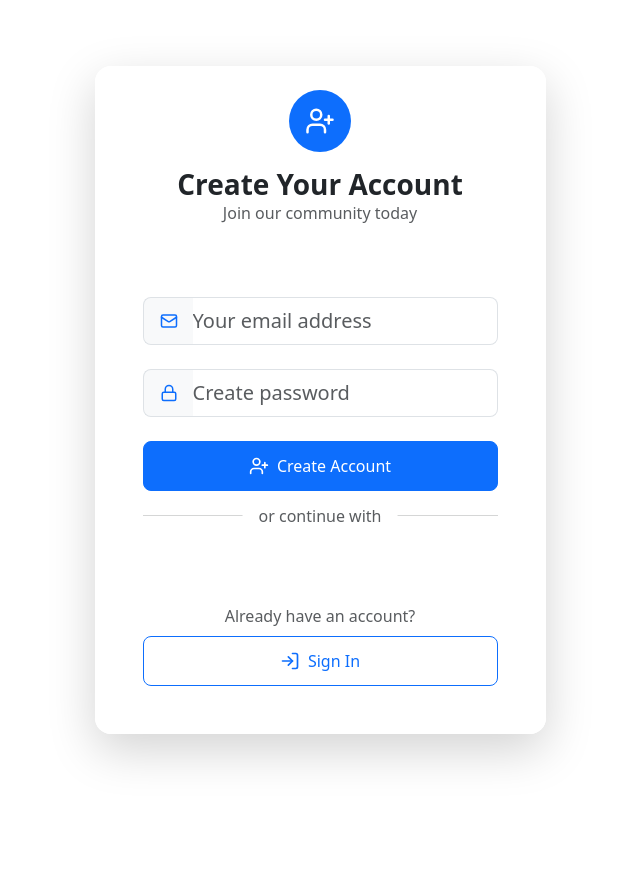
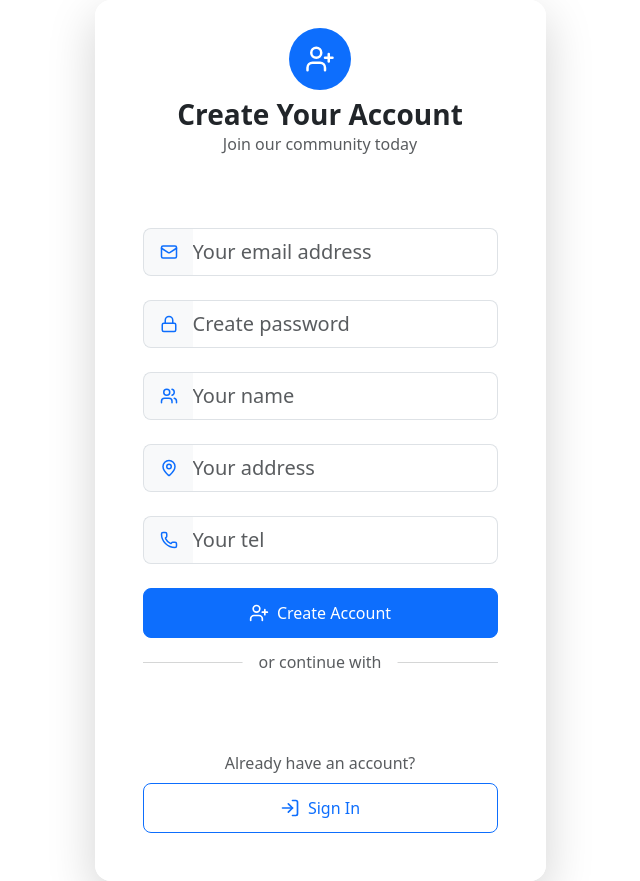
Before and after one commit to Pasit10/project_shopmall_upgrade, a React (Vite) app in the folder frontend/: page /register in a window 1280 px wide. Shown: the whole page, without its empty margins (320-960 px from the left). Before the commit the page ends 800 px from the top, so only its background shows below. Built offline with nearby package versions, Linux system fonts and the light colour scheme; no server answers.

Commit message:
fixSomething

```diff
--- a/frontend/src/Components/CartList.tsx
+++ b/frontend/src/Components/CartList.tsx
@@ -11,7 +11,7 @@ const CartList = () => {
    const fetchCartItems = async () => {
     try {
       // ดึงข้อมูลสินค้าจาก API (รวมทั้ง `product_id`, `qty` และ `Product` object)
-      const response = await axiosInstance.get("/cart", { withCredentials: true });
+      const response = await axiosInstance.get("/user/cart", { withCredentials: true });
       if(response.status===200){
         setCartItems(response.data);
       }
--- a/frontend/src/Components/FeatureProducts.tsx
+++ b/frontend/src/Components/FeatureProducts.tsx
@@ -7,8 +7,11 @@ const FeaturedProducts = () => {
   // state สำหรับเก็บข้อมูลตะกร้า
   const [cart, setCart] = useState<{ [productId: number]: number }>({});
 
+
   // ฟังก์ชันเพิ่มสินค้าในตะกร้า
   const handleAddToCart = async (product: Product) => {
+
+
     // คำนวณจำนวนสินค้าปัจจุบันในตะกร้า
     const currentQuantity = cart[product.id] || 0;
     const newQuantity = currentQuantity + 1;
--- a/frontend/src/Page/LoginPage/LoginPage.tsx
+++ b/frontend/src/Page/LoginPage/LoginPage.tsx
@@ -5,6 +5,7 @@ import axiosInstant from "../../utils/axios";
 // import {axios} from 'axios'
 import "bootstrap/dist/css/bootstrap.min.css";
 import { Lock, Mail, LogIn, UserPlus } from "lucide-react";
+import { AxiosError } from "axios";
 
 
 const LoginPage = () => {
@@ -30,22 +31,15 @@ const LoginPage = () => {
       );
 
       if (response.status === 200) {
-        const { role } = response.data; // ดึง role จาก response
-        console.log("",role);
-        if (role === "admin") {
-          navigate("/homeadmin");
-        } else if (role === "user") {
-          navigate("/");
-        } else {
-          setError("Invalid user role.");
-        }
+        console.log("Login successful:", response.data);
+        navigate("/");
       } else {
         setError("Invalid email or password.");
       }
     } catch (error: unknown) {
-      if (error instanceof Error) {
-        setError(error.message);
-        console.error("Login error:", error.message);
+      if (error instanceof AxiosError) {
+        setError(error.response?.data.english_description);
+        console.error("Login error:", error);
       } else {
         setError("An unknown error occurred.");
       }
--- a/frontend/src/Page/RegisterPage/RegisterPage.tsx
+++ b/frontend/src/Page/RegisterPage/RegisterPage.tsx
@@ -3,12 +3,15 @@ import { useNavigate } from "react-router-dom";
 import "bootstrap/dist/css/bootstrap.min.css";
 import validator from "validator";
 import axiosInstant from "../../utils/axios";
-import { Lock, Mail, LogIn, UserPlus } from "lucide-react";
+import { Lock, Mail, LogIn, UserPlus , Phone , MapPin , Users} from "lucide-react";
 import { GoogleLogin , CredentialResponse } from "@react-oauth/google";
 
 const RegisterPage = () => {
   const [email, setEmail] = useState("");
   const [password, setPassword] = useState("");
+  const [name, setName] = useState("");
+  const [address, setAddress] = useState("");
+  const [tel, setTel] = useState("");
   const [error, setError] = useState("");
   const [passwordError, setPasswordError] = useState("");
   const navigate = useNavigate();
@@ -39,7 +42,7 @@ const RegisterPage = () => {
     }
 
     try {
-      const response = await axiosInstant.post("/register", {email, password} , {withCredentials:true})
+      const response = await axiosInstant.post("/register", {email, password,name,address,tel} , {withCredentials:true})
       if (response.status === 201) {
         navigate("/");
       } else {
@@ -93,7 +96,7 @@ const RegisterPage = () => {
 
   return (
     <div className="min-vh-100 d-flex align-items-center justify-content-center">
-      <div className="container py-5">
+      <div className="container">
         <div className="row justify-content-center">
           <div className="col-12 col-md-8 col-lg-6 col-xl-5">
             <div
@@ -104,8 +107,8 @@ const RegisterPage = () => {
                 background: "rgba(255, 255, 255, 0.95)",
               }}
             >
-              <div className="card-header text-center border-0 bg-transparent pt-4">
-                <div className="d-inline-flex align-items-center justify-content-center bg-primary rounded-circle p-3 mb-3">
+              <div className="card-header text-center border-0 bg-transparent pt-4 mt-1">
+                <div className="d-inline-flex align-items-center justify-content-center bg-primary rounded-circle p-3 mb-2">
                   <UserPlus size={30} className="text-white" />
                 </div>
                 <h3 className="fw-bold mb-0">Create Your Account</h3>
@@ -162,6 +165,57 @@ const RegisterPage = () => {
                         <small>{passwordError}</small>
                       </div>
                     )}
+                  </div>
+
+                  <div className="form-group mb-4">
+                    <div className="input-group input-group-lg">
+                      <span className="input-group-text bg-light border-end-0">
+                        <Users size={18} className="text-primary" />
+                      </span>
+                      <input
+                        type="text"
+                        className="form-control border-start-0 ps-0"
+                        placeholder="Your name"
+                        value={name}
+                        onChange={(e) => setName(e.target.value)}
+                        required
+                        style={{ borderLeftColor: "transparent" }}
+                      />
+                    </div>
+                  </div>
+
+                  <div className="form-group mb-4">
+                    <div className="input-group input-group-lg">
+                      <span className="input-group-text bg-light border-end-0">
+                        <MapPin size={18} className="text-primary" />
+                      </span>
+                      <input
+                        type="text"
+                        className="form-control border-start-0 ps-0"
+                        placeholder="Your address"
+                        value={address}
+                        onChange={(e) => setAddress(e.target.value)}
+                        required
+                        style={{ borderLeftColor: "transparent" }}
+                      />
+                    </div>
+                  </div>
+
+                  <div className="form-group mb-4">
+                    <div className="input-group input-group-lg">
+                      <span className="input-group-text bg-light border-end-0">
+                        <Phone size={18} className="text-primary" />
+                      </span>
+                      <input
+                        type="text"
+                        className="form-control border-start-0 ps-0"
+                        placeholder="Your tel"
+                        value={tel}
+                        onChange={(e) => setTel(e.target.value)}
+                        required
+                        style={{ borderLeftColor: "transparent" }}
+                      />
+                    </div>
                   </div>
 
                   <button
```
